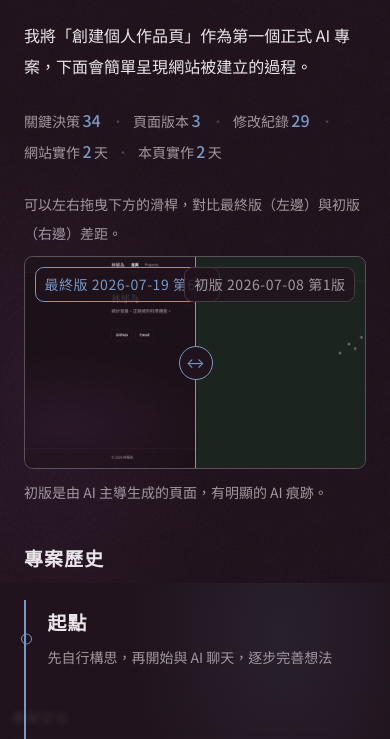
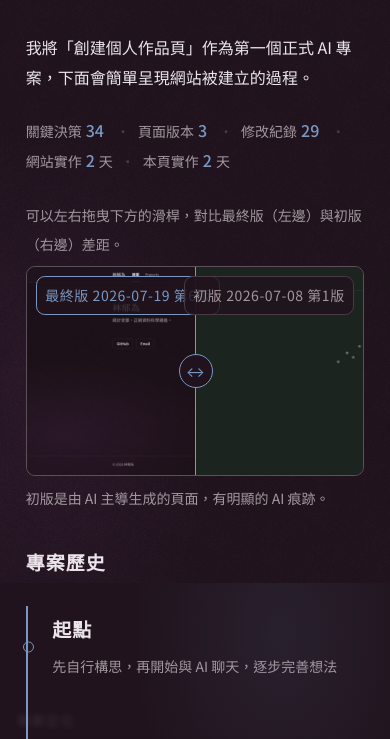
Before and after one commit to xup6m4jo6222/xup6m4jo6222.github.io, an Astro site: page /projects/ai/portfolio-site in a window 390 px wide. Shown: the part 261-1000 px from the top of the page. Built offline with nearby package versions, Linux system fonts and the light colour scheme; Astro itself is replaced by a stand-in of ours.

Commit message:
票 05：間距兩組階梯
29 個現況值收斂到兩組。版面間距受垂直節奏約束，基線＝內文行高
1.9 × 1.125rem = 2.1375rem，倍數 0.5／0.75／1／1.5／2／3／4／6；
元件內間距（按鈕內距、圖示間隙、標籤 padding）自成 4／8／12／16px
小階梯，不受節奏約束——最小的節奏階是 17.1px，硬套會讓按鈕腫起來。

--rhythm 廢除。它原本只有 6 處在用，而 calc(var(--rhythm) * 1.6)
這種寫法本身就會產生階梯外的值；改由 --sp-* 逐一指名。

首頁 v7 的 8rem 3rem 14rem：14rem ≈ 6.55×，取 6×（12.825rem）。
票 04 造成的擠壓一併修掉——主標放大 87% 之後，它下方的間距從 6.4px
提到 17.1px（0.5×）。

main.wide 在 560px 斷點上的 padding 微調改為 clamp（0.75× ↔ 1.5×），
.cs-side 的 560px padding 微調直接刪除。560px 自此只剩 .st-table
一個使用者，那是真的結構改變（改橫向捲動）。

Co-Authored-By: Claude Opus 5 <noreply@anthropic.com>

```diff
--- a/scripts/palette-config.mjs
+++ b/scripts/palette-config.mjs
@@ -199,7 +199,7 @@ export const ALLOWED_LETTER_SPACING = ['0', '0em', 'normal', '0.06em', '0.04em']
 // 版面間距基線＝內文行高 1.9 × 1.125rem = 2.1375rem；元件內間距自成小階梯。
 // ---------------------------------------------------------------------------
 export const RHYTHM_BASE_REM = 2.1375;
-export const LAYOUT_MULTIPLES = [0.5, 0.75, 1, 1.5, 2, 3, 4];
+export const LAYOUT_MULTIPLES = [0.5, 0.75, 1, 1.5, 2, 3, 4, 6];
 export const COMPONENT_SPACING_PX = [4, 8, 12, 16];
 
 export const SPACING_PROPERTIES = [
@@ -266,18 +266,8 @@ export const EXCEPTIONS = {
 	// 票 03 已清空：四個示意色依判準重算（色相保留詞義，L 落在 600–700 區、C ≤ .073）。
 	illustrative: [],
 
-	// 現況 29 個間距值。
-	spacing: group(
-		[
-			'間距 48.0px', '間距 24.0px', '間距 72.0px', '間距 128.0px', '間距 224.0px', '間距 17.6px',
-			'間距 2.4px', '間距 8.8px', '間距 64.0px', '間距 40.0px', '間距 36.0px', '間距 6.4px',
-			'間距 20.0px', '間距 -20.0px', '間距 9.6px', '間距 12.8px', '間距 22.4px', '間距 7.2px',
-			'間距 11.2px', '間距 14.4px', '間距 0.8px', '間距 13.6px', '間距 10.4px', '間距 38.4px',
-			'間距 -6.4px', '間距 19.2px', '間距 4.8px', '間距 3.2px', '間距 32.0px',
-		],
-		'現況 29 個間距值，尚未收斂到版面節奏與元件內兩組階梯。',
-		'票 05',
-	),
+	// 票 05 已清空：29 個值收斂到版面節奏（基線 2.1375rem 的倍數）與元件內 4/8/12/16px。
+	spacing: [],
 
 	// 票 04 已清空：九階 clamp 落地、字距收成三檔、每一條設了字級的規則都有行高。
 	typography: [],
--- a/src/styles/global.css
+++ b/src/styles/global.css
@@ -92,7 +92,25 @@
 	   上；原本 720px 的容器扣掉 padding 只剩 672px，行長其實是 37 個字，40em 根本沒有
 	   在管事。加上之後，管行長的是 .content 的 40em，容器只負責兩側留白。 */
 	--max-width: clamp(768px, 348px + 29.167vw, 908px);
-	--rhythm: 1.5rem;
+
+	/* ── 間距：兩組階梯 ─────────────────────────────────────────────
+	   版面間距受垂直節奏約束，基線＝內文行高 1.9 × 1.125rem = 2.1375rem。
+	   不同區塊的文字因此落在同一組看不見的橫線上。 */
+	--sp-0-5: 1.069rem;
+	--sp-0-75: 1.603rem;
+	--sp-1: 2.138rem;
+	--sp-1-5: 3.206rem;
+	--sp-2: 4.275rem;
+	--sp-3: 6.413rem;
+	--sp-4: 8.55rem;
+	--sp-6: 12.825rem; /* 首頁下緣的大留白（原 14rem ≈ 6.55×，取 6×） */
+
+	/* 元件內間距（按鈕內距、圖示間隙、標籤 padding）**不受節奏約束**——它們不落在
+	   文字基線上，硬套會讓元件膨脹（最小的節奏階是 17.1px，按鈕會腫）。 */
+	--sp-xs: 4px;
+	--sp-sm: 8px;
+	--sp-md: 12px;
+	--sp-lg: 16px;
 	/* ── 動效 ────────────────────────────────────────────────────────
 	   兩條紅線（判準，不只是這裡的值）：
 	     ① 單一動作時長 ≤ 0.35s ——這個動作有多顯眼
@@ -305,13 +323,15 @@ main {
 	width: 100%;
 	max-width: var(--max-width);
 	margin-inline: auto;
-	padding: calc(var(--rhythm) * 2) 1.5rem calc(var(--rhythm) * 3);
+	padding: var(--sp-1-5) var(--sp-0-75) var(--sp-2);
 }
 
 /* 破框：全站唯一的寬版開關（--max-width token 不動，導覽列與頁尾仍吃它） */
 main.wide {
 	max-width: 1200px;
-	padding: 8rem 3rem 14rem;
+	/* 左右留白流動：375px 時 0.75×、900px 以上 1.5×。原本這是 560px 斷點上的一條
+	   padding 微調——純尺寸變化不配得上一個斷點。 */
+	padding: var(--sp-4) clamp(var(--sp-0-75), 7.33px + 4.886vw, var(--sp-1-5)) var(--sp-6);
 }
 
 /* Scroll reveal — quiet, functional, once. Opt-in via .js so content
@@ -398,10 +418,10 @@ html {
 .site-nav nav {
 	max-width: var(--max-width);
 	margin-inline: auto;
-	padding: 1.1rem 1.5rem;
+	padding: var(--sp-0-5) var(--sp-0-75);
 	display: flex;
 	align-items: center;
-	gap: 1.5rem;
+	gap: var(--sp-0-75);
 }
 
 .site-nav a {
@@ -416,7 +436,7 @@ html {
 .site-nav .nav-brand {
 	font-family: var(--font-display);
 	color: var(--color-text);
-	margin-right: 0.25rem;
+	margin-right: var(--sp-xs);
 	transition: color var(--dur-sm) var(--ease);
 }
 
@@ -439,7 +459,7 @@ html {
 	background: color-mix(in srgb, var(--color-bg) 82%, transparent);
 	border: 1px solid var(--color-border);
 	border-radius: var(--radius);
-	padding: 0.15rem 0.55rem;
+	padding: var(--sp-xs) var(--sp-sm);
 	opacity: 0;
 	transition: opacity var(--dur-lg) var(--ease);
 	white-space: nowrap;
@@ -464,7 +484,7 @@ html {
 .home {
 	display: grid;
 	grid-template-columns: minmax(0, 1.6fr) minmax(0, 1fr);
-	gap: 4rem;
+	gap: var(--sp-2);
 	align-items: end;
 }
 
@@ -478,13 +498,13 @@ html {
 	/* 17em ≈ 現況 30ch 的實測寬度（459px）。改用 em 的理由同內文行長：
 	   ch 是數字 0 的寬度，中文字體裡不到 1em，算出來會歪。 */
 	max-width: 17em;
-	margin: 2.5rem 0 0;
+	margin: var(--sp-1) 0 0;
 }
 
 .entry-links {
 	display: grid;
 	justify-items: start;
-	gap: 0.75rem;
+	gap: var(--sp-md);
 }
 
 .entry-links a {
@@ -492,7 +512,7 @@ html {
 	color: var(--color-text);
 	border: 1px solid var(--color-border);
 	border-radius: var(--radius);
-	padding: 0.5rem 1.1rem;
+	padding: var(--sp-sm) var(--sp-lg);
 	transition:
 		border-color var(--dur-sm) var(--ease),
 		background-color var(--dur-sm) var(--ease),
@@ -514,36 +534,36 @@ html {
 /* Projects list */
 .intro {
 	color: var(--color-text-muted);
-	margin: 0 0 calc(var(--rhythm) * 1.5);
+	margin: 0 0 var(--sp-1);
 }
 
 .category {
-	margin-bottom: calc(var(--rhythm) * 2);
+	margin-bottom: var(--sp-1-5);
 }
 
 .category h2 {
 	font-family: var(--font-display);
-	margin: 0 0 var(--rhythm);
-	padding-bottom: 0.4rem;
+	margin: 0 0 var(--sp-0-75);
+	padding-bottom: var(--sp-sm);
 	border-bottom: 1px solid var(--color-border);
 }
 
 .cards {
 	display: grid;
 	grid-template-columns: repeat(auto-fill, minmax(240px, 1fr));
-	gap: 1.25rem;
+	gap: var(--sp-0-75);
 }
 
 .card {
 	display: flex;
 	flex-direction: column;
-	gap: 0.4rem;
+	gap: var(--sp-sm);
 	text-decoration: none;
 	color: inherit;
 	background: var(--color-bg-alt);
 	border: 1px solid var(--color-border);
 	border-radius: var(--radius);
-	padding: 1.25rem;
+	padding: var(--sp-0-75);
 	transition: border-color var(--dur-sm) var(--ease);
 }
 
@@ -554,7 +574,7 @@ html {
 .card-cover {
 	position: relative;
 	display: block;
-	margin: -1.25rem -1.25rem 0.6rem;
+	margin: calc(-1 * var(--sp-0-75)) calc(-1 * var(--sp-0-75)) var(--sp-sm);
 	border-bottom: 1px solid var(--color-border);
 	overflow: hidden;
 }
@@ -609,7 +629,7 @@ html {
 /* Project detail */
 .back-link {
 	display: inline-block;
-	margin-bottom: var(--rhythm);
+	margin-bottom: var(--sp-0-75);
 	color: var(--color-text-muted);
 	text-decoration: none;
 	transition: color var(--dur-sm) var(--ease);
@@ -621,12 +641,12 @@ html {
 
 main > h1 {
 	font-family: var(--font-display);
-	margin: 0 0 0.4rem;
+	margin: 0 0 var(--sp-0-5);
 }
 
 .category-label {
 	color: var(--color-text-muted);
-	margin: 0 0 calc(var(--rhythm) * 1.5);
+	margin: 0 0 var(--sp-1);
 }
 
 /* 行長：40em ＝ 40 個漢字（漢字為全角，一字剛好 1em）。不用 ch——那是數字 0 的
@@ -637,7 +657,7 @@ main > h1 {
 }
 
 .content :is(h2, h3) {
-	margin-top: var(--rhythm);
+	margin-top: var(--sp-1);
 }
 
 .content a {
@@ -659,9 +679,9 @@ main > h1 {
 	list-style: none;
 	display: flex;
 	flex-wrap: wrap;
-	gap: 0.5rem 1rem;
-	margin: calc(var(--rhythm) * 1.5) 0 0;
-	padding: var(--rhythm) 0 0;
+	gap: var(--sp-sm) var(--sp-lg);
+	margin: var(--sp-1) 0 0;
+	padding: var(--sp-0-75) 0 0;
 	border-top: 1px solid var(--color-border);
 }
 
@@ -672,15 +692,15 @@ main > h1 {
 .tags li::before {
 	content: '#';
 	color: var(--color-border);
-	margin-right: 0.15em;
+	margin-right: var(--sp-xs);
 }
 
 .links {
 	list-style: none;
 	display: flex;
 	flex-wrap: wrap;
-	gap: 0.75rem;
-	margin: var(--rhythm) 0 0;
+	gap: var(--sp-md);
+	margin: var(--sp-0-75) 0 0;
 	padding: 0;
 }
 
@@ -689,7 +709,7 @@ main > h1 {
 	color: var(--color-text);
 	border: 1px solid var(--color-border);
 	border-radius: var(--radius);
-	padding: 0.5rem 1.1rem;
+	padding: var(--sp-sm) var(--sp-lg);
 	transition:
 		border-color var(--dur-sm) var(--ease),
 		background-color var(--dur-sm) var(--ease),
@@ -710,11 +730,11 @@ main > h1 {
 
 /* Case study（專案頁的證據版面） */
 .cs-lead {
-	margin: 0 0 calc(var(--rhythm) * 1.5);
+	margin: 0 0 var(--sp-1);
 }
 
 .cs-stats {
-	margin: calc(var(--rhythm) * -0.5) 0 var(--rhythm);
+	margin: calc(-1 * var(--sp-md)) 0 var(--sp-0-75);
 	color: var(--color-text-muted);
 }
 
@@ -724,18 +744,18 @@ main > h1 {
 
 .cs-stats b {
 	color: var(--color-accent);
-	margin: 0 0.15rem;
+	margin: 0 var(--sp-xs);
 }
 
 .cs-stats i {
 	color: var(--color-border);
 	font-style: normal;
-	margin: 0 0.5rem;
+	margin: 0 var(--sp-sm);
 }
 
 .cs-wipe-invite {
 	color: var(--color-text-muted);
-	margin: 0 0 0.6rem;
+	margin: 0 0 var(--sp-sm);
 }
 
 /* 拖曳比對器 */
@@ -806,7 +826,7 @@ main > h1 {
 .cs-wipe-tag {
 	position: absolute;
 	top: 0.6rem;
-	padding: 0.15rem 0.55rem;
+	padding: var(--sp-xs) var(--sp-sm);
 	background: color-mix(in srgb, var(--color-bg) 82%, transparent);
 	border: 1px solid var(--color-border);
 	border-radius: var(--radius);
@@ -826,26 +846,26 @@ main > h1 {
 
 .cs-wipe-hint {
 	color: var(--color-text-muted);
-	margin: 0.6rem 0 calc(var(--rhythm) * 1.5);
+	margin: var(--sp-sm) 0 var(--sp-1);
 }
 
 .cs-wipe--embed {
-	margin-top: 0.8rem;
+	margin-top: var(--sp-md);
 }
 
 /* 決策開關 */
 .cs-toggles {
 	list-style: none;
-	margin: var(--rhythm) 0 0;
+	margin: var(--sp-0-75) 0 0;
 	padding: 0;
 	display: flex;
 	flex-direction: column;
-	gap: 1.4rem;
+	gap: var(--sp-0-75);
 }
 
 .cs-toggle-name {
 	color: var(--color-text-muted);
-	margin-bottom: 0.45rem;
+	margin-bottom: var(--sp-sm);
 }
 
 .cs-track {
@@ -868,7 +888,7 @@ main > h1 {
 }
 
 .cs-side {
-	padding: 0.8rem 1rem;
+	padding: var(--sp-md) var(--sp-lg);
 	transition: color var(--dur-lg) var(--ease), opacity var(--dur-lg) var(--ease);
 }
 
@@ -876,7 +896,7 @@ main > h1 {
 	display: block;
 	font-style: normal;
 	color: var(--color-text-muted);
-	margin-bottom: 0.25rem;
+	margin-bottom: var(--sp-xs);
 }
 
 .cs-track .cs-side--ai {
@@ -901,7 +921,7 @@ main > h1 {
 }
 
 .cs-reason {
-	margin: 0.45rem 0 0;
+	margin: var(--sp-sm) 0 0;
 	color: var(--color-text-muted);
 }
 
@@ -909,8 +929,8 @@ main > h1 {
 .cs-evi {
 	display: flex;
 	align-items: baseline;
-	gap: 0.6rem;
-	margin-top: 0.55rem;
+	gap: var(--sp-sm);
+	margin-top: var(--sp-sm);
 }
 
 .cs-evi span {
@@ -920,17 +940,17 @@ main > h1 {
 /* 文字所有權卡的內嵌對質 */
 .cs-pair {
 	border-top: 1px solid var(--color-border-strong);
-	margin-top: 0.8rem;
-	padding: 0.8rem 1rem 0.9rem;
+	margin-top: var(--sp-md);
+	padding: var(--sp-md) var(--sp-lg);
 	display: grid;
-	gap: 0.7rem;
+	gap: var(--sp-md);
 }
 
 .cs-pair em {
 	display: block;
 	font-style: normal;
 	color: var(--color-text-muted);
-	margin-bottom: 0.25rem;
+	margin-bottom: var(--sp-xs);
 }
 
 .cs-pair-ai {
@@ -950,15 +970,15 @@ main > h1 {
 	display: inline-block;
 	border: 1px solid var(--color-border);
 	border-radius: var(--radius);
-	padding: 0.05rem 0.55rem;
-	margin-right: 0.5rem;
+	padding: 0 var(--sp-sm);
+	margin-right: var(--sp-sm);
 }
 
 .content details {
-	margin-top: calc(var(--rhythm) * 1.5);
+	margin-top: var(--sp-1);
 	border: 1px solid var(--color-border);
 	border-radius: var(--radius);
-	padding: 0.85rem 1.25rem;
+	padding: var(--sp-md) var(--sp-lg);
 }
 
 .content details summary {
@@ -973,12 +993,12 @@ main > h1 {
 
 .content details[open] summary {
 	color: var(--color-text);
-	margin-bottom: 0.6rem;
+	margin-bottom: var(--sp-sm);
 }
 
 .content details p {
 	color: var(--color-text-muted);
-	margin: 0.4rem 0;
+	margin: var(--sp-sm) 0;
 }
 
 @media (prefers-reduced-motion: reduce) {
@@ -987,21 +1007,15 @@ main > h1 {
 	}
 }
 
-@media (max-width: 560px) {
-	.cs-side {
-		padding: 0.65rem 0.75rem;
-	}
-}
-
 /* 決策時間軸 */
 .tl {
 	list-style: none;
-	margin: var(--rhythm) 0 0;
-	padding: 0 0 0 1.4rem;
+	margin: var(--sp-0-75) 0 0;
+	padding: 0 0 0 var(--sp-0-75);
 	border-left: 1px solid var(--color-border);
 	display: flex;
 	flex-direction: column;
-	gap: calc(var(--rhythm) * 1.6);
+	gap: var(--sp-1);
 	position: relative;
 }
 
@@ -1018,13 +1032,13 @@ main > h1 {
 
 .tl-era {
 	position: relative;
-	margin: 0.4rem 0 -0.4rem;
+	margin: var(--sp-sm) 0 calc(-1 * var(--sp-sm));
 }
 
 .tl-era::before {
 	content: '';
 	position: absolute;
-	left: calc(-1.4rem - 4px);
+	left: calc(-1 * var(--sp-0-75) - 4px);
 	top: 50%;
 	transform: translateY(-50%);
 	width: 9px;
@@ -1040,7 +1054,7 @@ main > h1 {
 }
 
 .tl-era p {
-	margin: 0.15rem 0 0;
+	margin: var(--sp-xs) 0 0;
 	color: var(--color-text-muted);
 }
 
@@ -1051,7 +1065,7 @@ main > h1 {
 .tl-item::before {
 	content: '';
 	position: absolute;
-	left: calc(-1.4rem - 4px);
+	left: calc(-1 * var(--sp-0-75) - 4px);
 	top: 0.5rem;
 	width: 7px;
 	height: 7px;
@@ -1084,7 +1098,7 @@ main > h1 {
 		linear-gradient(var(--color-accent), var(--color-accent)) top left / 2px 0 no-repeat,
 		var(--color-bg-alt);
 	border-radius: var(--radius);
-	padding: 1rem 1.2rem;
+	padding: var(--sp-lg);
 	color: var(--color-text);
 	transition:
 		background-size var(--dur-md) var(--ease) 0.1s,
@@ -1136,7 +1150,7 @@ main > h1 {
 	display: block;
 	font-style: normal;
 	color: var(--color-accent);
-	margin-bottom: 0.25rem;
+	margin-bottom: var(--sp-xs);
 }
 
 @media (prefers-reduced-motion: reduce) {
@@ -1173,13 +1187,13 @@ main > h1 {
 .st-table {
 	width: 100%;
 	border-collapse: collapse;
-	margin: 0.6rem 0 0.4rem;
+	margin: var(--sp-sm) 0 var(--sp-sm);
 }
 
 .st-table th,
 .st-table td {
 	border: 1px solid var(--color-border);
-	padding: 0.55rem 0.7rem;
+	padding: var(--sp-sm) var(--sp-md);
 	text-align: left;
 	vertical-align: top;
 }
@@ -1218,7 +1232,7 @@ main > h1 {
 .dmr {
 	width: 100%;
 	border-collapse: collapse;
-	margin: 0.5rem 0 0.9rem;
+	margin: var(--sp-sm) 0 var(--sp-md);
 }
 
 .dmr th {
@@ -1227,7 +1241,7 @@ main > h1 {
 	white-space: nowrap;
 	width: 3.6rem;
 	border: 0;
-	padding: 0.3rem 0.8rem 0.3rem 0;
+	padding: var(--sp-xs) var(--sp-md) var(--sp-xs) 0;
 	text-align: left;
 	vertical-align: top;
 }
@@ -1235,7 +1249,7 @@ main > h1 {
 .dmr td {
 	border: 0;
 	border-left: 2px solid var(--color-border);
-	padding: 0.3rem 0 0.3rem 0.8rem;
+	padding: var(--sp-xs) 0 var(--sp-xs) var(--sp-md);
 	color: var(--color-text-muted);
 }
 
@@ -1250,7 +1264,7 @@ main > h1 {
 
 .st-note {
 	color: var(--color-text-muted);
-	margin: 0.2rem 0 0;
+	margin: var(--sp-xs) 0 0;
 }
 
 .st-sub {
@@ -1284,11 +1298,11 @@ main > h1 {
 	}
 	.st-table th,
 	.st-table td {
-		padding: 0.4rem 0.5rem;
+		padding: var(--sp-sm) var(--sp-sm);
 	}
 	.dmr th {
 		width: auto;
-		padding-right: 0.5rem;
+		padding-right: var(--sp-sm);
 	}
 }
 
@@ -1301,11 +1315,11 @@ footer {
 .footer-inner {
 	max-width: var(--max-width);
 	margin-inline: auto;
-	padding: 1.5rem 1.5rem 2rem;
+	padding: var(--sp-0-75) var(--sp-0-75) var(--sp-1);
 	display: flex;
 	flex-wrap: wrap;
 	justify-content: space-between;
-	gap: 0.4rem 1rem;
+	gap: var(--sp-sm) var(--sp-lg);
 }
 
 /* 首頁：塌成單欄，DOM 順序即視覺順序 */
@@ -1315,12 +1329,6 @@ footer {
 	}
 }
 
-@media (max-width: 560px) {
-	main.wide {
-		padding-inline: 1.5rem;
-	}
-}
-
 /* 1440／1920 兩個斷點整塊砍除：斷點只用於版面結構必須改變時（欄數變化、元素換排列
    方式），純尺寸變化一律 clamp() 流動處理——讀者的螢幕不會在 1441px 突然變成另一種
    裝置。原本那兩塊各做兩件事：html 的 font-size（改由九階 clamp 承擔）與 --max-width
```
Also changed, not shown: src/content/projects/ai/portfolio-site.md (+1 -1 lines).
